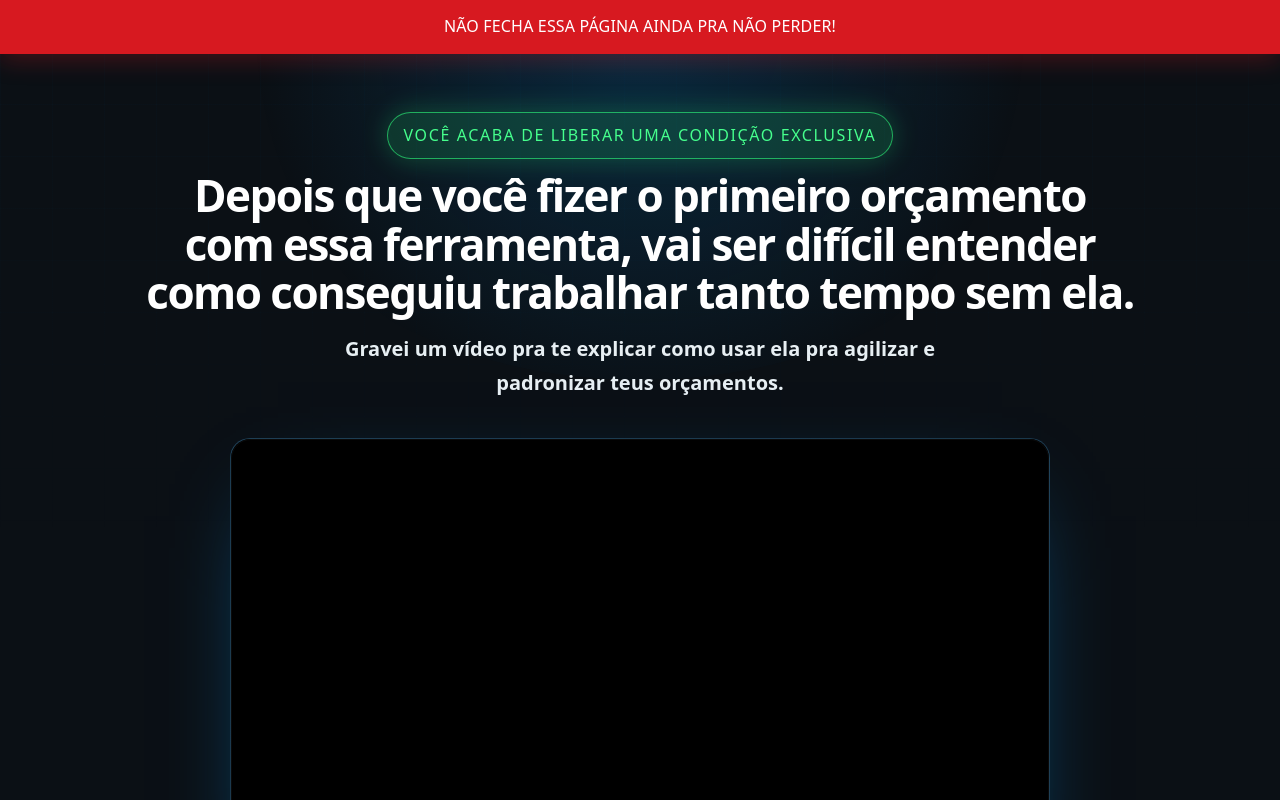
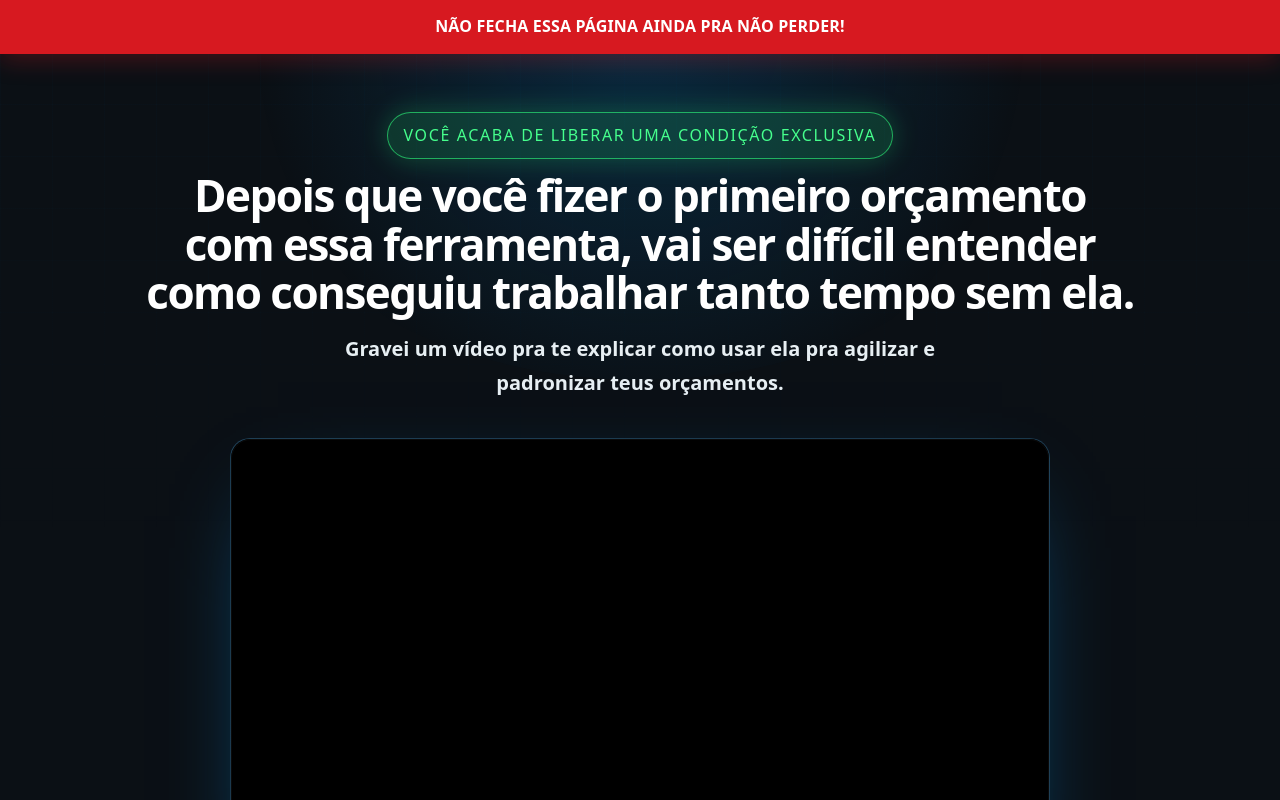
Before and after one commit to cezarhlima1/diegomensor, a Next.js app: page /up in a window 1280 px wide. Shown: the top 800 px of the page. Built offline with nearby package versions, Linux system fonts and the light colour scheme.

Commit message:
ajuste titulo

```diff
--- a/app/up/page.tsx
+++ b/app/up/page.tsx
@@ -12,7 +12,7 @@ export default function UpsellPage() {
   return (
     <main className={styles.page}>
       <div className={styles.glow} aria-hidden="true" />
-      <div className={styles.warningBar}>Não fecha essa página ainda pra não PERDER!</div>
+      <div className={styles.warningBar}><strong>Não fecha essa página ainda pra não PERDER!</strong></div>
 
       <section className={styles.hero}>
         <div className={styles.wrap}>
```
